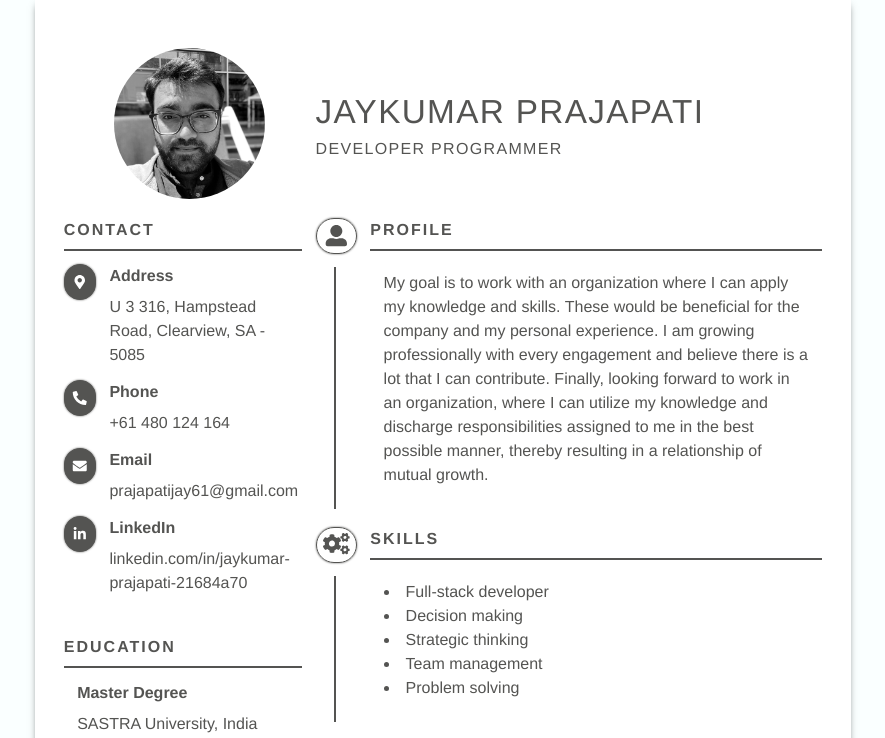
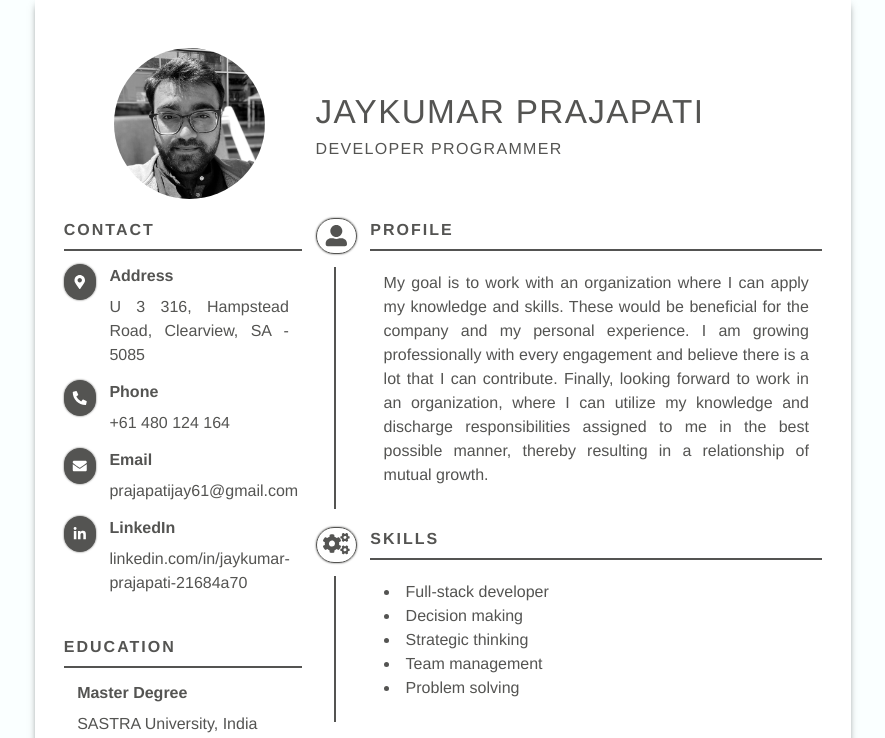
Before and after one commit to prajapatijay95/Resume, an Angular app: page / in a window 1280 px wide. Shown: the top 738 px of the page, without its empty margins (197-1082 px from the left). Built offline with nearby package versions, Linux system fonts and the light colour scheme.

Commit message:
Reference added and text justify added

```diff
--- a/src/app/component/resume/resume.component.ts
+++ b/src/app/component/resume/resume.component.ts
@@ -533,19 +533,19 @@ export class ResumeComponent implements OnInit {
                         <strong>E</strong>: christian.trigg@santos.com`
                 },
                 {
-                  title: 'Ref 3',
-                  content: `Technical System Analyst <br/ >
+                  title: 'Flic Gibbs',
+                  content: `Business Analyst <br/ >
                         Santos Limited <br />
-                        <strong>P</strong>: +61 421 789 225 <br />
-                        <strong>E</strong>: christian.trigg@santos.com`
+                        <strong>P</strong>: +61 450 480 292 <br />
+                        <strong>E</strong>: flic.gibbs@santos.com`
                 },
-                {
-                  title: 'Ref 4',
-                  content: `Technical System Analyst <br/ >
-                        Santos Limited <br />
-                        <strong>P</strong>: +61 421 789 225 <br />
-                        <strong>E</strong>: christian.trigg@santos.com`
-                }
+                // {
+                //   title: 'Ref 4',
+                //   content: `Technical System Analyst <br/ >
+                //         Santos Limited <br />
+                //         <strong>P</strong>: +61 421 789 225 <br />
+                //         <strong>E</strong>: christian.trigg@santos.com`
+                // }
               ]
             }
           ]
--- a/src/app/component/section/section.component.scss
+++ b/src/app/component/section/section.component.scss
@@ -61,6 +61,7 @@ $font-color: #545452;
           font-weight: bold;
         }
         .description-text {
+          text-align: justify;
           padding-top: 5pt;
         }
       }
```
